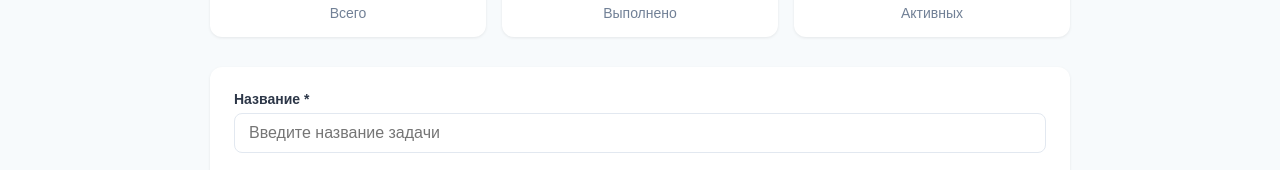
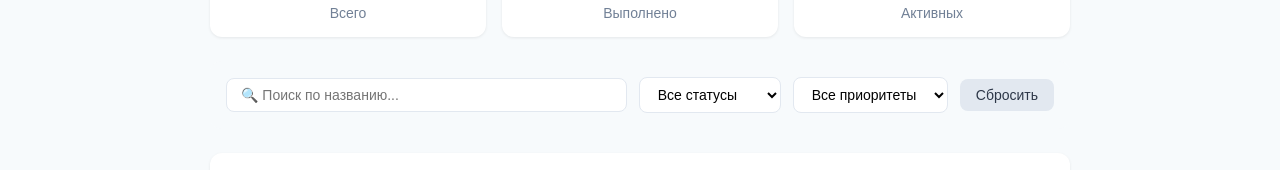
Before and after one commit to kalikrit/team-pulse, a Nuxt app: page /tasks in a window 1280 px wide. Shown: the part 195-365 px from the top of the page. Built offline with nearby package versions, Linux system fonts and the light colour scheme; no server answers.

Commit message:
feat: add filters and search to tasks page
- Filter by status (all, active, completed)
- Filter by priority (all, low, medium, high)
- Search by task title (case-insensitive)
- Reset filters button
- Show appropriate message when no tasks match

```diff
--- a/pages/tasks/index.vue
+++ b/pages/tasks/index.vue
@@ -7,7 +7,7 @@
     </div>
 
     <!-- Статистика -->
-    <div style="display:grid;grid-template-columns:repeat(auto-fit,minmax(150px,1fr));gap:16px;margin:20px 0 30px;">
+    <div style="display:grid;grid-template-columns:repeat(auto-fit,minmax(150px,1fr));gap:16px;margin:20px 0 24px;">
       <div style="background:white;padding:16px;border-radius:12px;box-shadow:0 1px 3px rgba(0,0,0,0.08);text-align:center;">
         <div style="font-size:28px;font-weight:700;color:#2d3748;">{{ totalTasks }}</div>
         <div style="font-size:14px;color:#718096;">Всего</div>
@@ -20,6 +20,40 @@
         <div style="font-size:28px;font-weight:700;color:#fc8181;">{{ pendingTasks }}</div>
         <div style="font-size:14px;color:#718096;">Активных</div>
       </div>
+    </div>
+
+    <!-- Фильтры и поиск -->
+    <div style="display:flex;flex-wrap:wrap;gap:12px;margin-bottom:24px;padding:16px;background:#f7fafc;border-radius:12px;align-items:center;">
+      <div style="flex:1;min-width:150px;">
+        <input
+          v-model="searchQuery"
+          placeholder="🔍 Поиск по названию..."
+          style="width:100%;padding:8px 14px;border:1px solid #e2e8f0;border-radius:8px;font-size:14px;"
+        />
+      </div>
+      <div style="min-width:120px;">
+        <select v-model="filterStatus" style="width:100%;padding:8px 14px;border:1px solid #e2e8f0;border-radius:8px;font-size:14px;background:white;">
+          <option value="all">Все статусы</option>
+          <option value="active">Активные</option>
+          <option value="completed">Выполненные</option>
+        </select>
+      </div>
+      <div style="min-width:120px;">
+        <select v-model="filterPriority" style="width:100%;padding:8px 14px;border:1px solid #e2e8f0;border-radius:8px;font-size:14px;background:white;">
+          <option value="all">Все приоритеты</option>
+          <option value="low">🟢 Низкий</option>
+          <option value="medium">🟡 Средний</option>
+          <option value="high">🔴 Высокий</option>
+        </select>
+      </div>
+      <button
+        @click="resetFilters"
+        style="padding:8px 16px;background:#e2e8f0;color:#2d3748;border:none;border-radius:8px;font-size:14px;cursor:pointer;transition:background 0.2s;"
+        @mouseover="$event.target.style.background='#cbd5e0'"
+        @mouseout="$event.target.style.background='#e2e8f0'"
+      >
+        Сбросить
+      </button>
     </div>
 
     <!-- Карточка формы добавления -->
@@ -76,10 +110,10 @@
       </div>
     </div>
 
-    <!-- Список задач -->
+    <!-- Список задач (отфильтрованный) -->
     <div>
       <div
-        v-for="task in tasks"
+        v-for="task in filteredTasks"
         :key="task.id"
         style="display:flex;flex-direction:column;padding:16px;margin-bottom:12px;background:white;border-radius:12px;border:1px solid #e2e8f0;transition:box-shadow 0.2s;"
         @mouseover="$event.currentTarget.style.boxShadow='0 4px 6px -1px rgba(0,0,0,0.05)'"
@@ -138,12 +172,12 @@
           {{ task.description }}
         </div>
       </div>
-      <p v-if="tasks.length === 0" style="color:#a0aec0;text-align:center;padding:40px;font-size:16px;">
-        Нет задач. Добавьте первую!
+      <p v-if="filteredTasks.length === 0" style="color:#a0aec0;text-align:center;padding:40px;font-size:16px;">
+        {{ tasks.length === 0 ? 'Нет задач. Добавьте первую!' : 'Нет задач, соответствующих фильтрам.' }}
       </p>
     </div>
 
-    <!-- Модальное окно редактирования -->
+    <!-- Модальное окно редактирования (без изменений) -->
     <div v-if="isEditModalOpen" style="position:fixed;top:0;left:0;right:0;bottom:0;background:rgba(0,0,0,0.5);display:flex;align-items:center;justify-content:center;z-index:1000;padding:20px;">
       <div style="background:white;padding:30px;border-radius:16px;max-width:500px;width:100%;max-height:90vh;overflow-y:auto;box-shadow:0 20px 25px -5px rgba(0,0,0,0.1);">
         <h3 style="margin-top:0;font-size:22px;color:#2d3748;">Редактировать задачу</h3>
@@ -223,6 +257,44 @@ const totalTasks = computed(() => taskStore.totalTasks)
 const completedTasks = computed(() => taskStore.completedTasks)
 const pendingTasks = computed(() => taskStore.pendingTasks)
 
+// Состояние фильтров
+const filterStatus = ref('all') // 'all' | 'active' | 'completed'
+const filterPriority = ref('all') // 'all' | 'low' | 'medium' | 'high'
+const searchQuery = ref('')
+
+// Вычисляемый список задач с применёнными фильтрами
+const filteredTasks = computed(() => {
+  let result = tasks.value
+
+  // Фильтр по статусу
+  if (filterStatus.value === 'active') {
+    result = result.filter(t => !t.completed)
+  } else if (filterStatus.value === 'completed') {
+    result = result.filter(t => t.completed)
+  }
+
+  // Фильтр по приоритету
+  if (filterPriority.value !== 'all') {
+    result = result.filter(t => t.priority === filterPriority.value)
+  }
+
+  // Поиск по названию (регистронезависимый)
+  if (searchQuery.value.trim()) {
+    const query = searchQuery.value.trim().toLowerCase()
+    result = result.filter(t => t.title.toLowerCase().includes(query))
+  }
+
+  return result
+})
+
+// Сброс фильтров
+const resetFilters = () => {
+  filterStatus.value = 'all'
+  filterPriority.value = 'all'
+  searchQuery.value = ''
+}
+
+// Форма добавления
 const newTask = ref({
   title: '',
   description: '',
```
